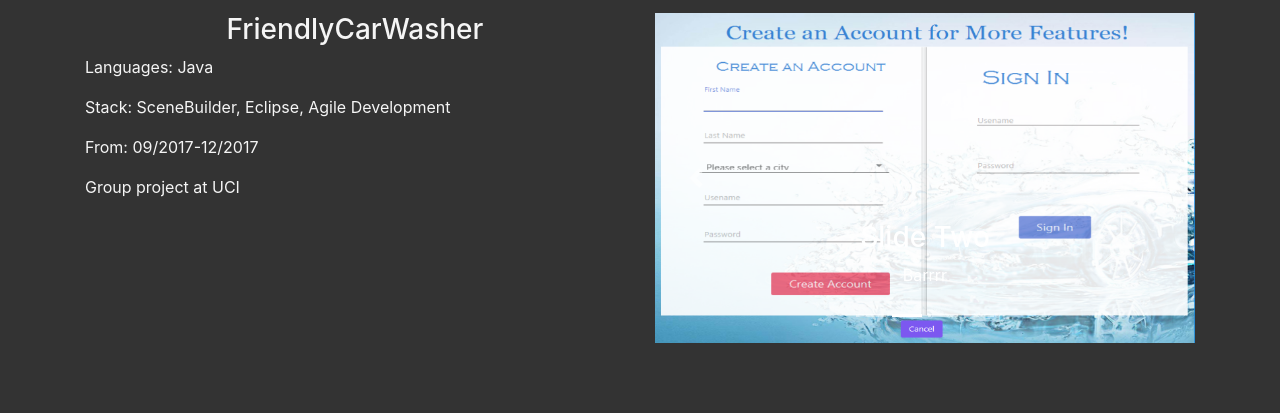
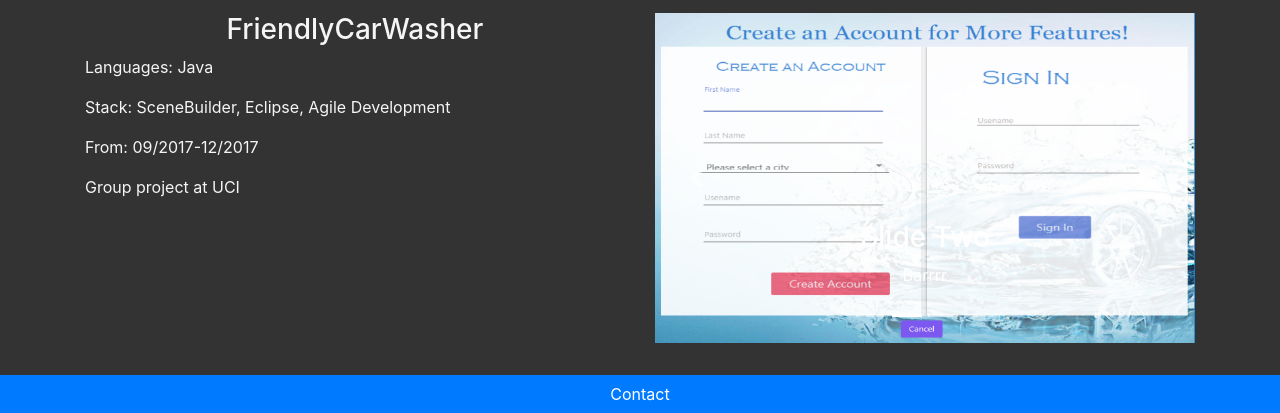
Before and after one commit to emmohac/AdvancedPS, a plain HTML site: page index.html in a window 1280 px wide. Shown: the part 2270-2683 px from the top of the page. Before the commit the page ends 2645 px from the top, so only its background shows below. Drawn offline with nearby package versions, Linux system fonts and the light colour scheme.

Commit message:
Adding incomplete modal

```diff
--- a/index.html
+++ b/index.html
@@ -213,6 +213,28 @@
         </div>
     </section>
 
+    <footer class="bg-primary">
+        <section id="contact">
+            <div class="container">
+                <div class="row">
+                    <div class="col text-center">
+                        <!-- <span id="year" class="display-4">&copy;</span> -->
+                        <button type="button" class="btn btn-primary" data-toggle="modal"
+                            data-target="#contactMe">Contact</button>
+                        <div class="modal fade" id="contactMe">
+                            <div class="modal-dialog">
+                                <div class="modal-content">
+                                    <div class="modal-header">
+                                        <h4 class="modal-title text-muted" id="modalTitle">Contact</h4>
+                                    </div>
+                                </div>
+                            </div>
+                        </div>
+                    </div>
+                </div>
+            </div>
+        </section>
+    </footer>
 
 
 
--- a/support.js
+++ b/support.js
@@ -4,6 +4,7 @@ $("body").scrollspy({
     target: "#navigation"
 });
 
+//Smooth scroll
 $("#navigation a").on("click", function (event) {
     if (this.hash !== "") {
         event.preventDefault();
@@ -21,6 +22,7 @@ $("#navigation a").on("click", function (event) {
     }
 });
 
+//Allowing collapse to be dismissed when click outside of card-body
 $("html body").click(function (e) {
     if (!$(e.target).is(".card-body"))
         $(".collapse").collapse("hide");
```
